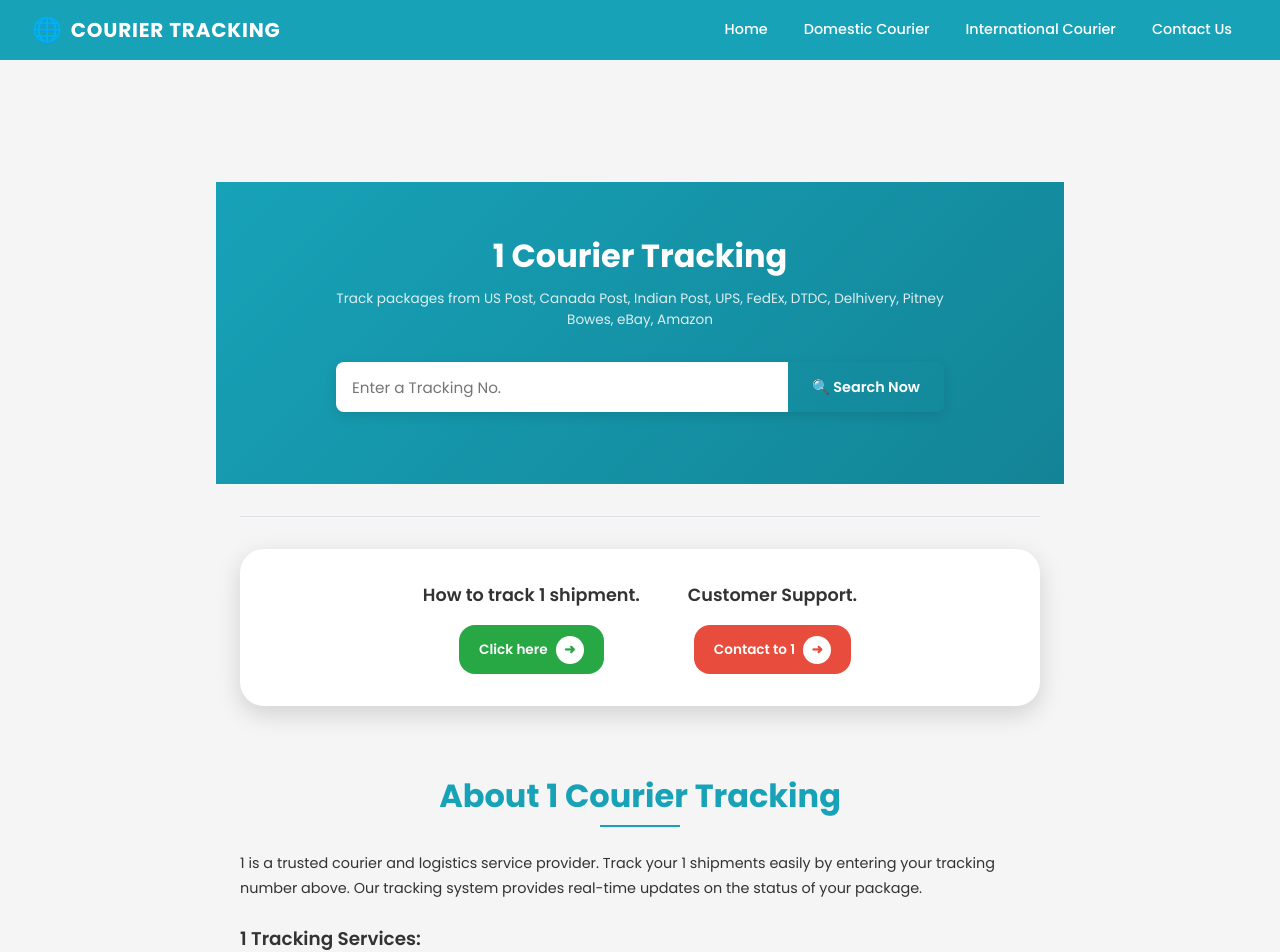
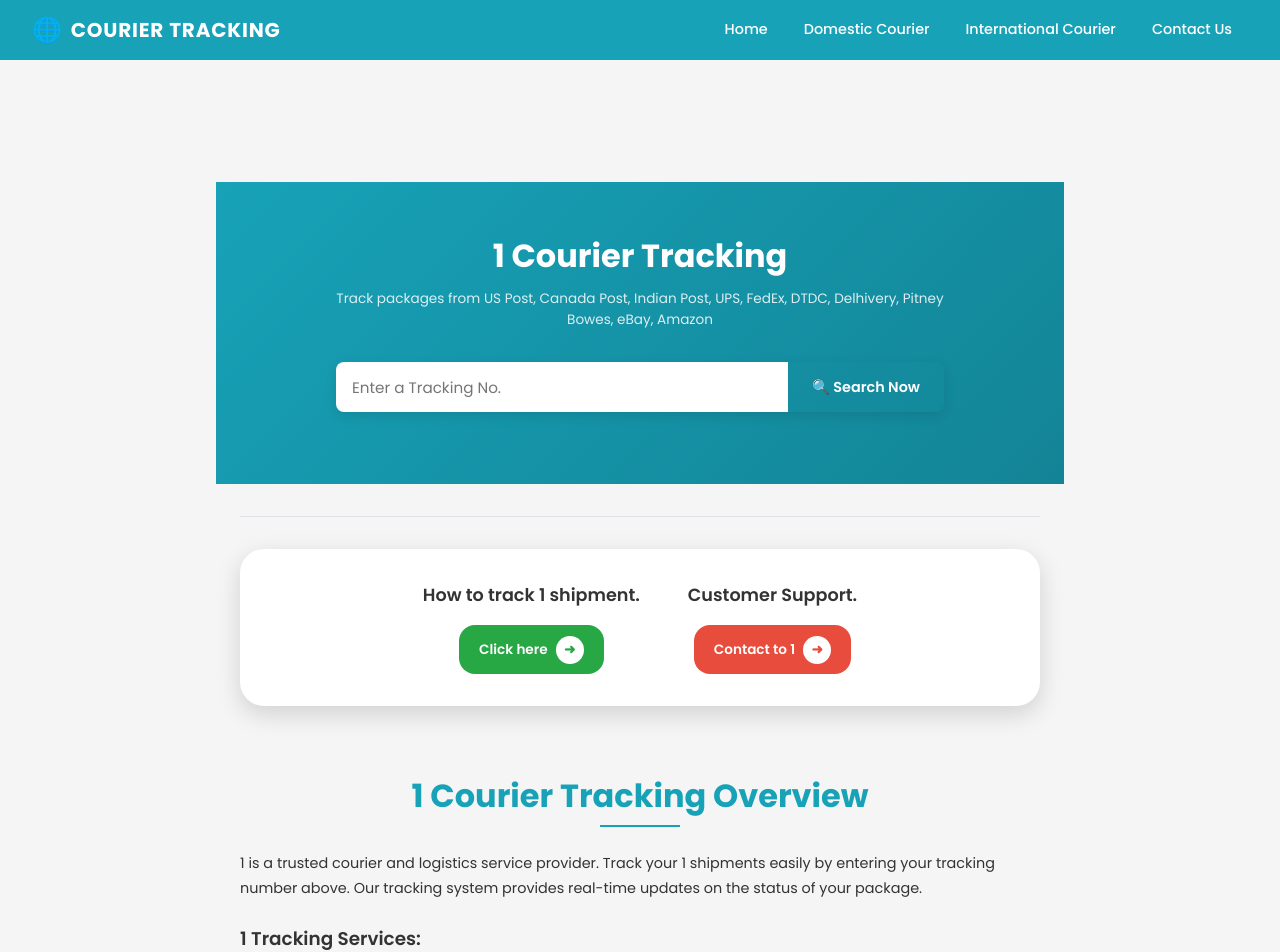
Before and after one commit to RTGoyani/newtrackCouriers, a React (Vite) app: page /1 in a window 1280 px wide. Shown: the top 952 px of the page. Built offline with nearby package versions, Linux system fonts and the light colour scheme.

Commit message:
about removed

```diff
--- a/src/data/courierContent.js
+++ b/src/data/courierContent.js
@@ -2040,7 +2040,7 @@ Canada Post operates an extensive network of postal outlets and delivery routes
 		],
 	},
 	"rl-carriers-tracking": {
-		title: "RL Carriers Courier Tracking",
+		title: "R+L Carriers Courier Tracking",
 		about: `Status Meaning Table:
 • In-Transit means your shipment is moving between hubs.
 • Out for Delivery means your package is expected to arrive today.
--- a/src/pages/CourierTracking/CourierTrackingPage.jsx
+++ b/src/pages/CourierTracking/CourierTrackingPage.jsx
@@ -164,7 +164,7 @@ const CourierTrackingPage = () => {
 				<section id="about" className={styles.aboutSection}>
 					{/* <h2 className={styles.aboutTitle}>About {content.title.replace(" Courier Tracking", "")}</h2> */}
 
-					<h1 className={styles.aboutTitle}>About {content.title}</h1>
+					<h1 className={styles.aboutTitle}>{content.title} Overview</h1>
 					<hr className={styles.aboutDivider} />
 					<p className={styles.aboutText}>{content.about}</p>
 
```
